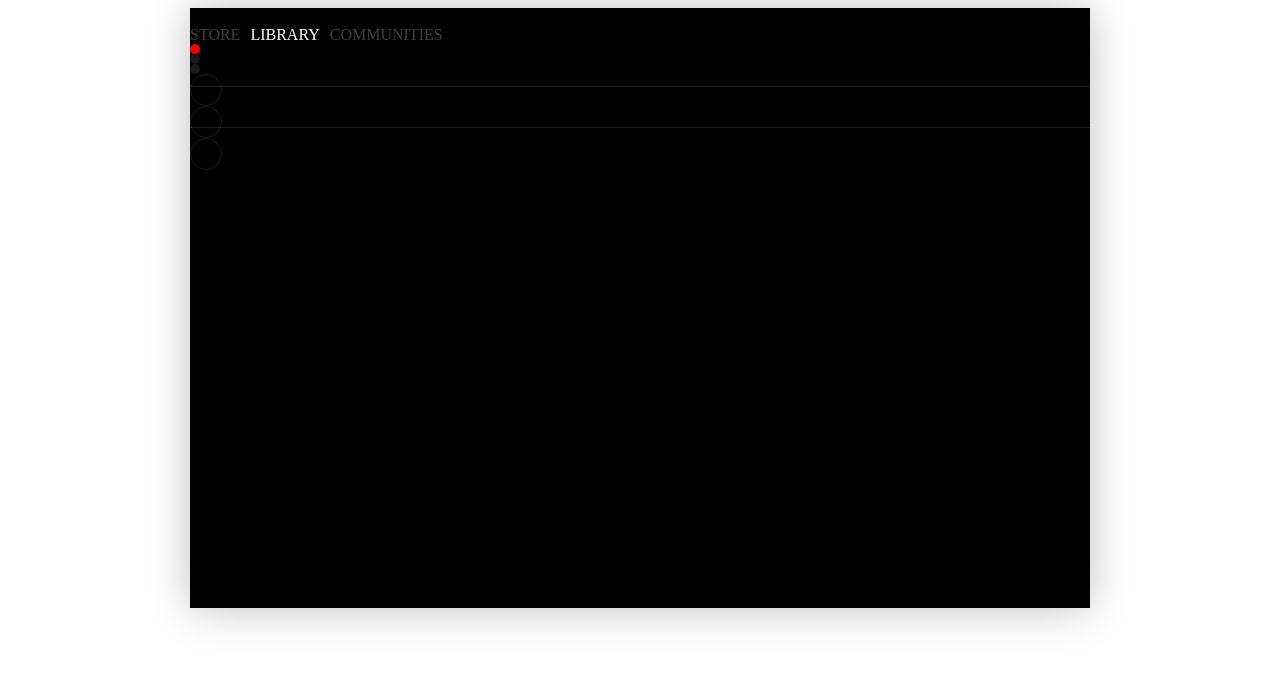
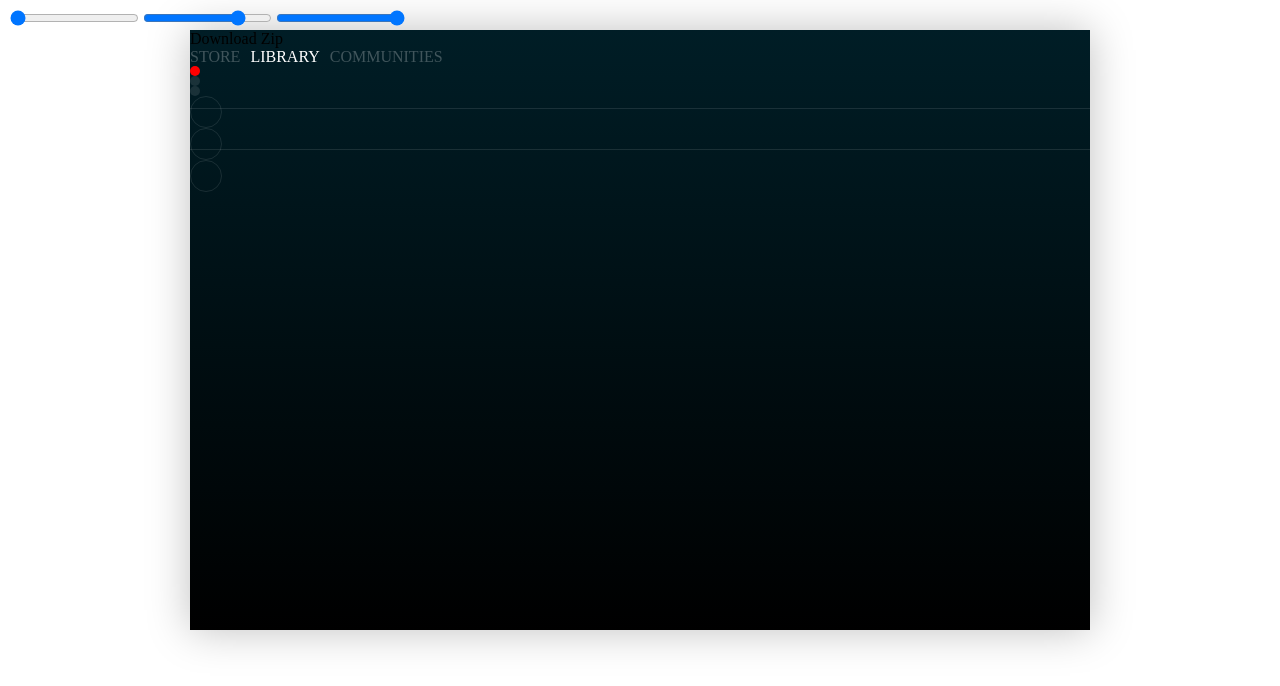
Before and after one commit to minischetti/metro-for-steam-website-q4-2017, a React app: page / in a window 1280 px wide. Shown: the top 686 px of the page. Built offline with nearby package versions, Linux system fonts and the light colour scheme; the HTML template or start-up script is replaced by a standard one.

Commit message:
Add color slider. Add support for pre-packaged custom Metro build.

```diff
--- a/package.json
+++ b/package.json
@@ -4,7 +4,7 @@
   "description": "Metro for Steam Website",
   "main": "bundle.js",
   "scripts": {
-    "start": "webpack --watch"
+    "start": "./node_modules/.bin/webpack-dev-server"
   },
   "repository": {
     "type": "git",
@@ -19,6 +19,7 @@
   "dependencies": {
     "file-saver": "^1.3.3",
     "jszip": "^3.1.5",
+    "jszip-utils": "0.0.2",
     "react": "^16.2.0",
     "react-dom": "^16.2.0",
     "styled-components": "^2.3.0"
@@ -29,6 +30,7 @@
     "babel-loader": "^7.1.2",
     "babel-preset-env": "^1.6.1",
     "babel-preset-react": "^6.24.1",
-    "webpack": "^3.10.0"
+    "webpack": "^3.10.0",
+    "webpack-dev-server": "^2.9.7"
   }
 }
--- a/src/components/App.js
+++ b/src/components/App.js
@@ -1,36 +1,94 @@
 import React from 'react'
 import styled from 'styled-components'
 import JSZip from 'jszip'
+import JSZipUtils from 'jszip-utils'
 import FileSaver from 'file-saver'
 
 class App extends React.Component {
     constructor(props) {
         super(props);
         this.downloadZip = this.downloadZip.bind(this);
+        this.compileOptions = this.compileOptions.bind(this);
+        this.updateRedValue = this.updateRedValue.bind(this);
+        this.updateGreenValue = this.updateGreenValue.bind(this);
+        this.updateBlueValue = this.updateBlueValue.bind(this);
+        this.state = { red: "0", green: "197", blue: "255"};
     }
     downloadZip() {
-        var zip = new JSZip();
-        zip.file("Hello.txt", "Hello World\n");
-        zip.generateAsync({ type: "blob" })
-            .then(function (content) {
-                // see FileSaver.js
-                FileSaver.saveAs(content, "example.zip");
-            });
+        const options = this.compileOptions();
+        JSZipUtils.getBinaryContent('metro-for-steam.zip', function (error, data) {
+            if (error) {
+                throw error;
+            }
+            console.log(data);
+            var zip = new JSZip();
+            zip.loadAsync(data)
+                .then(function (zip) {
+                    zip.file("custom.styles", options);
+                    // zip.file("Hello.txt", "Hello World\n");
+                    // var folder = zip.folder("images");
+                    // folder.file("custom.styles", 'custom.styles"{colors{Focus="102 36 226 255"basefont="Roboto"boldfont="Roboto Bold"lightfont="Roboto Light"}}');
+                    console.log(zip);
+                })
+                .then(function () {
+                    zip.generateAsync({ type: "blob" })
+                        .then(function (data) {
+                            console.log(data);
+                            FileSaver.saveAs(data, "metro-for-steam.zip");
+                        });
+                });
+        });
+    }
+
+    compileOptions() {
+        const red = this.state.red;
+        const green = this.state.green;
+        const blue = this.state.blue;
+        return `custom.styles"{colors{accent="${red} ${green} ${blue} 255"accentTransparent="${red} ${green} ${blue} 38.25"basefont="Roboto"boldfont="Roboto Bold"lightfont="Roboto Light"}}`;
+    }
+
+    updateRedValue(event) {
+        this.setState({ red: event.target.value});
+    }
+
+    updateGreenValue(event) {
+        this.setState({ green: event.target.value});
+    }
+
+    updateBlueValue(event) {
+        this.setState({ blue: event.target.value});
     }
 
     render() {
+        return (
+            <div>
+                <ColorPicker red={this.state.red} green={this.state.green} blue={this.state.blue} updateRedValue={this.updateRedValue} updateGreenValue={this.updateGreenValue} updateBlueValue={this.updateBlueValue}></ColorPicker>
+                <Steam red={this.state.red} green={this.state.green} blue={this.state.blue} downloadZip={this.downloadZip}></Steam>
+            </div>
+        )
+    }
+
+
+}
+
+class Steam extends React.Component {
+    render() {
+        const red = this.props.red;
+        const green = this.props.green;
+        const blue = this.props.blue;
         const Window = styled.div`
             display: flex;
             flex-direction: column;
             margin: auto;
             width: 900px;
             height: 600px;
+            background: linear-gradient(rgba(${red}, ${green}, ${blue}, .15), black);
             background-color: black;
             box-shadow: 0 0 40px rgba(0,0,0,.25);
         `
         return (
             <Window>
-                <div onClick={this.downloadZip}>Download Zip</div>
+                <div onClick={this.props.downloadZip}>Download Zip</div>
                 <Header primary>
                     <NavLink>Store</NavLink>
                     <NavLink active>Library</NavLink>
@@ -48,6 +106,21 @@ class App extends React.Component {
     }
 }
 
+class ColorPicker extends React.Component {
+    render() {
+        const red = this.props.red;
+        const green = this.props.green;
+        const blue = this.props.blue;
+        return (
+            <div className="slidecontainer">
+                <input type="range" min="1" max="255" defaultValue={red} className="slider" onInput={this.props.updateRedValue} id="red"/>
+                <input type="range" min="1" max="255" defaultValue={green} className="slider" onChange={this.props.updateGreenValue} id="green"/>
+                <input type="range" min="1" max="255" defaultValue={blue} className="slider" onChange={this.props.updateBlueValue} id="blue"/>
+            </div>
+        )
+    }
+}
+
 class Button extends React.Component {
     render() {
         const Button = styled.div`
@@ -57,7 +130,7 @@ class Button extends React.Component {
             border-radius: 50%;
             border: 1px solid rgba(255,255,255,.1);
         `
-        return(
+        return (
             <Button></Button>
         )
     }
@@ -84,7 +157,7 @@ class Header extends React.Component {
             height: ${props => this.props.primary ? '60px' : '40px'};
             border-bottom: 1px solid rgba(255,255,255,.1);
         `
-        return(
+        return (
             <Header>{this.props.children}</Header>
         )
     }
@@ -98,7 +171,7 @@ class FrameButton extends React.Component {
             border-radius: 50%;
             background-color: ${props => this.props.close ? 'red' : 'rgba(255,255,255,.1)'};
         `
-        return(
+        return (
             <FrameButton></FrameButton>
         )
     }
--- a/webpack.config.js
+++ b/webpack.config.js
@@ -8,6 +8,11 @@ module.exports = {
         path: path.resolve(__dirname, 'dist'),
         filename: "bundle.js",
         // publicPath: "assets"
+    },
+    devServer: {
+        inline: true,
+        contentBase: './dist',
+        port: 3000
     },
     module: {
         rules: [
```
Also changed, not shown: 4 other files (tests, documents, lock files or other folders).
